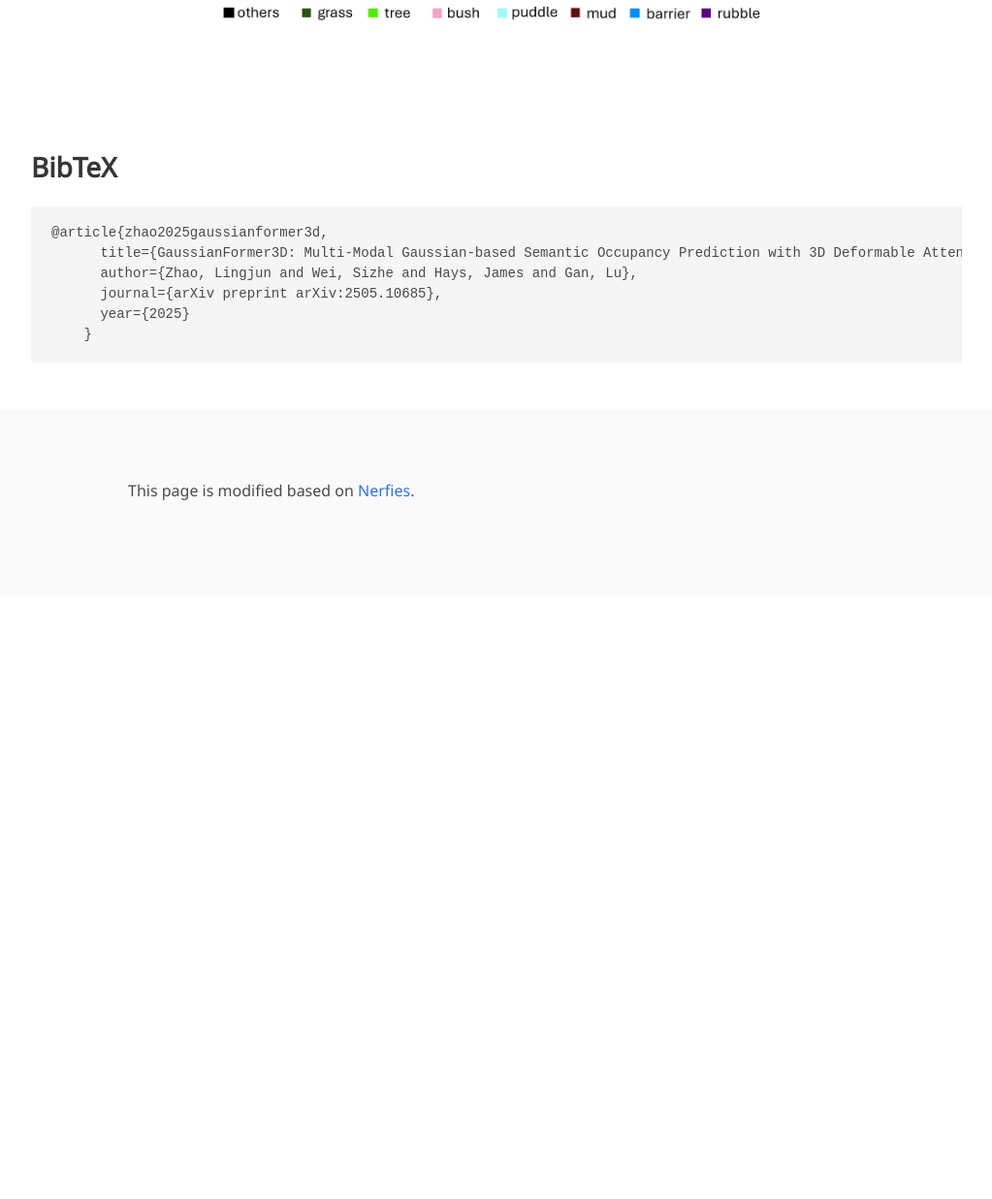
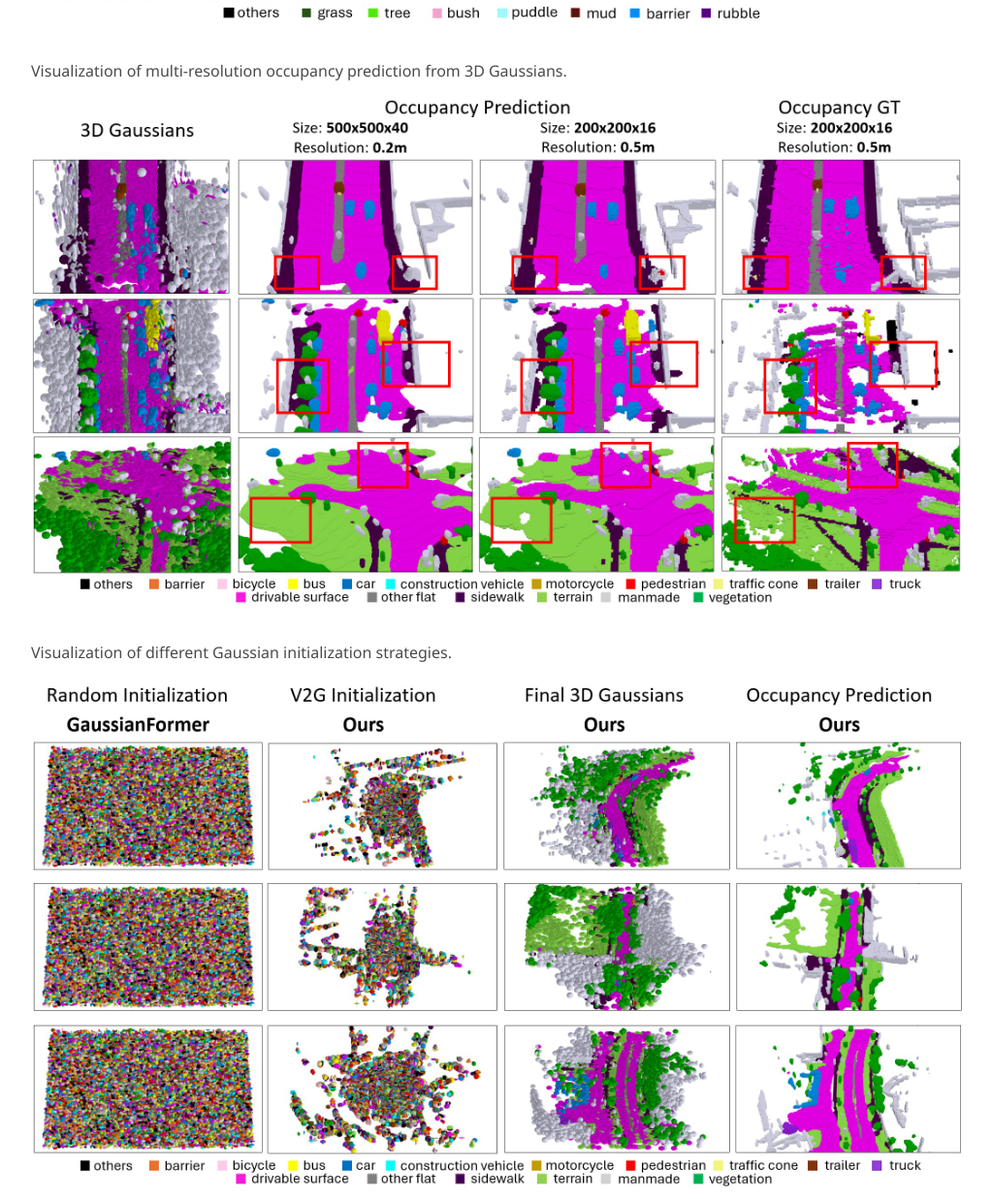
Before and after one commit to lunarlab-gatech/GaussianFormer3D, a plain HTML site: page docs/index.html in a window 1280 px wide. Shown: the part 5583-6820 px from the top of the page at 97% size, without its empty margins (128-1151 px from the left). Before the commit the page ends 6197 px from the top, so only its background shows below. Drawn offline with nearby package versions, Linux system fonts and the light colour scheme; some icons are missing; a web font is replaced by a local one.

Commit message:
add two supp images

```diff
--- a/docs/index.html
+++ b/docs/index.html
@@ -278,6 +278,14 @@
             Visualization on the off-road <b>RELLIS3D</b> dataset.
           </p>
           <img src="./static/images/wildocc_vis.jpg" alt="RELLIS3D-WildOcc-vis" style="width: 100%; height: auto; margin-bottom: 30px;">
+          <p>
+            Visualization of multi-resolution occupancy prediction from 3D Gaussians.
+          </p>
+          <img src="./static/images/multi_resolution_supp.jpg" alt="nuScenes-multi-reso" style="width: 100%; height: auto; margin-bottom: 30px;">
+          <p>
+            Visualization of different Gaussian initialization strategies.
+          </p>
+          <img src="./static/images/gaussian_initialization_supp.jpg" alt="nuScenes-gaussian-init" style="width: 100%; height: auto; margin-bottom: 30px;">
           </div>
       </div>
     </div>
```
Also changed, not shown: docs/static/images/gaussian_initialization_supp.jpg (added), docs/static/images/multi_resolution_supp.jpg (added).
